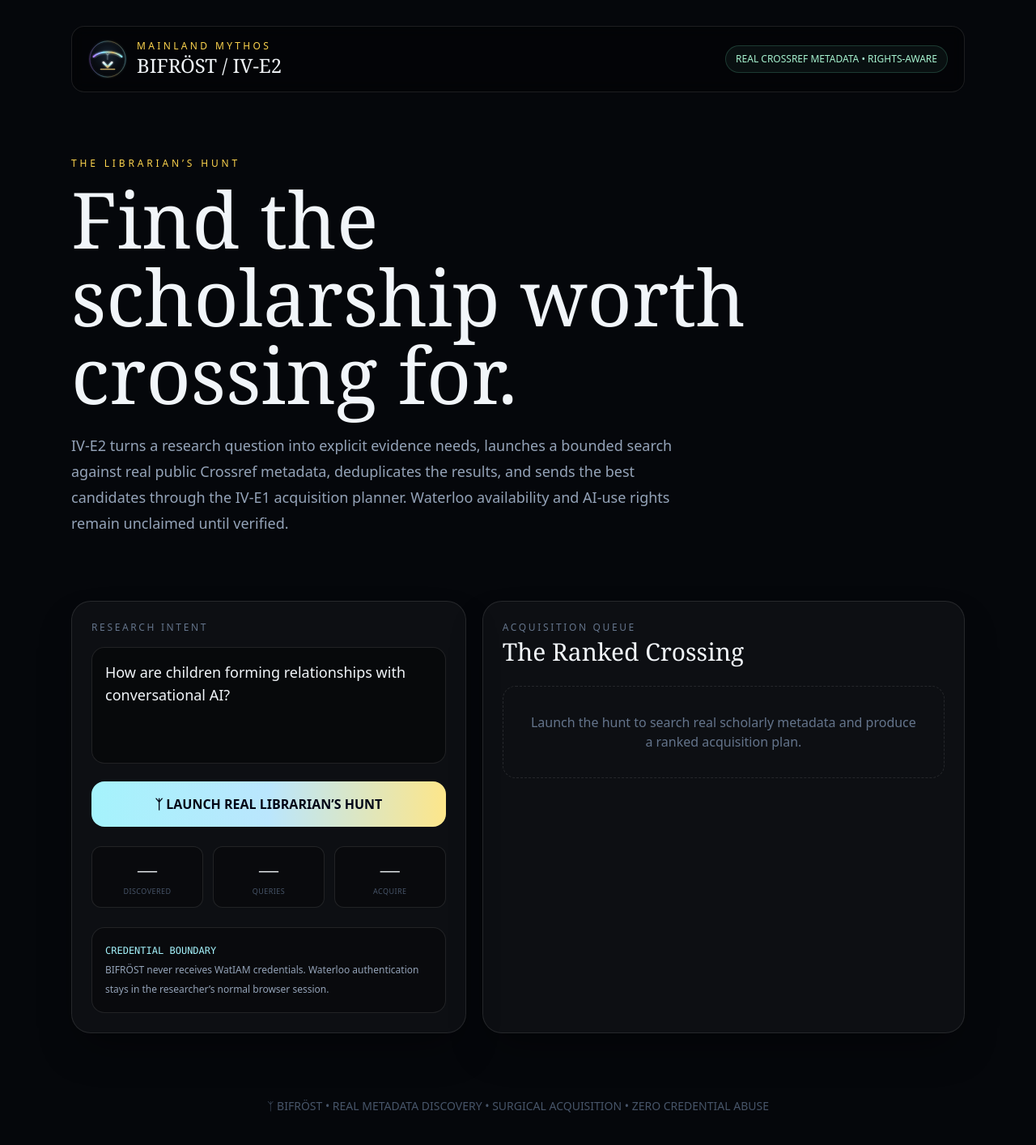
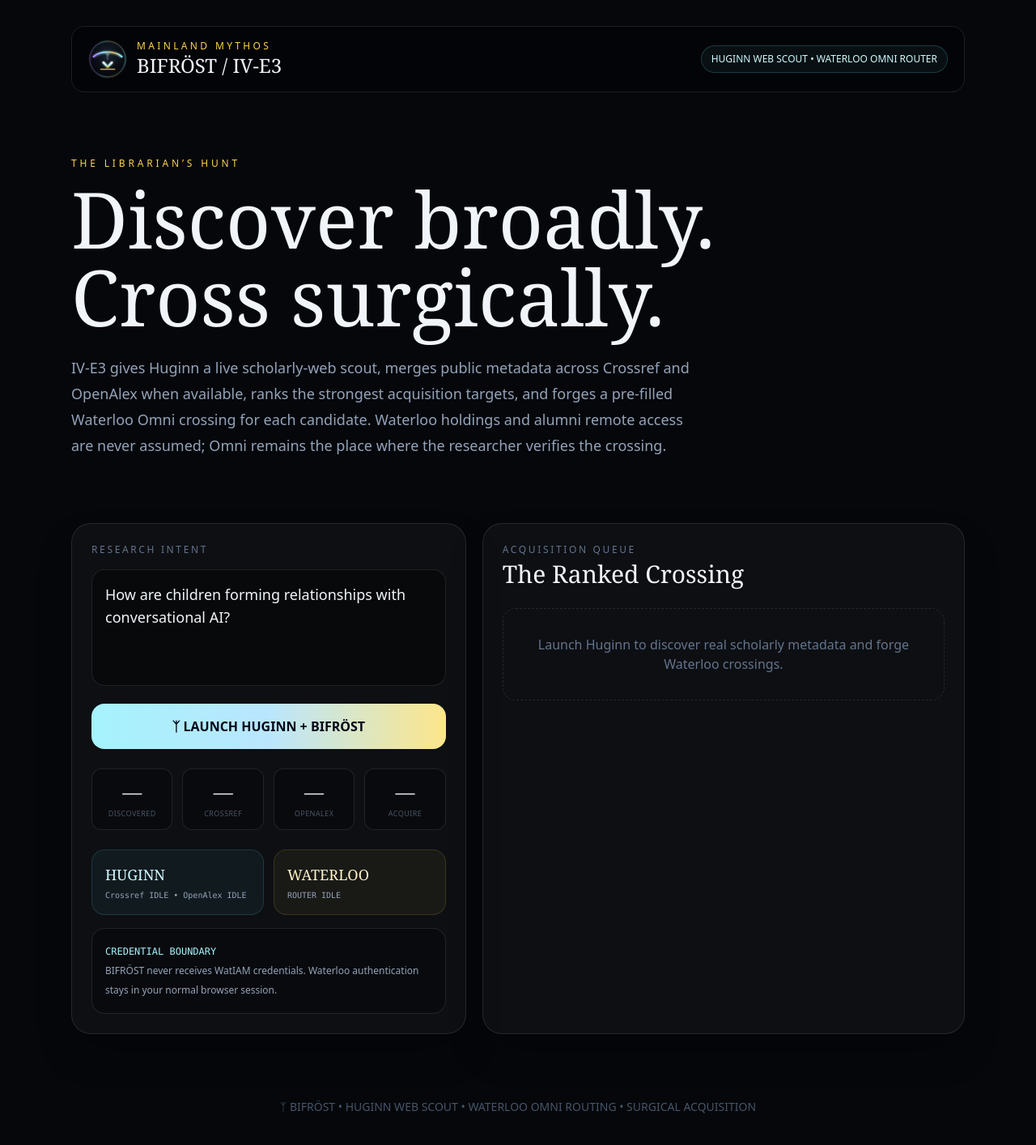
Before and after one commit to mainz81/dragons-nest, a Next.js app: page /bifrost in a window 1280 px wide. Shown: the top 1414 px of the page at 81% size. Built offline with nearby package versions, Linux system fonts and the light colour scheme.

Commit message:
BIFROST IV-E3 surface Huginn web scout and Waterloo Omni crossings

```diff
--- a/src/app/bifrost/BifrostClient.tsx
+++ b/src/app/bifrost/BifrostClient.tsx
@@ -13,11 +13,24 @@
   guard?: string;
   warnings?: string[];
   discovery?: {
-    source: string;
+    source: "HUGINN";
+    combinedCandidateCount: number;
+    crossref: {
+      status: "AVAILABLE" | "UNAVAILABLE";
       queryCount: number;
       successfulQueries: number;
       candidateCount: number;
-    warnings: string[];
+    };
+    openAlex: {
+      status: "AVAILABLE" | "UNAVAILABLE";
+      candidateCount: number;
+    };
+  };
+  waterloo?: {
+    routing: string;
+    holdingsVerification: string;
+    alumniRemoteScope: string;
+    credentialHandling: string;
   };
   gap?: {
     mimirContext: "AVAILABLE" | "UNAVAILABLE";
@@ -59,6 +72,20 @@
         waterlooAccessInfoUrl: string;
         researcherAction: string;
       };
+      waterloo: {
+        status: "OPEN_ACCESS_DIRECT" | "WATERLOO_CHECK_REQUIRED";
+        holdingsStatus: "OPEN_ACCESS" | "UNVERIFIED_IN_OMNI";
+        alumniRemoteScope: "SELECTED_ELECTRONIC_RESOURCES";
+        omniTitleSearchUrl: string;
+        omniDoiSearchUrl?: string;
+        catalogueUrl: string;
+        accessGatewayUrl: string;
+        alumniAccessInfoUrl: string;
+        usageGuidelinesUrl: string;
+        aiUsePolicyUrl: string;
+        researcherAction: string;
+        guard: string;
+      };
     }>;
   };
 };
@@ -78,7 +105,7 @@
         body: JSON.stringify({
           question,
           maxAcquire: 5,
-          rowsPerQuery: 7
+          rowsPerQuery: 8
         })
       });
       setData((await response.json()) as HuntResponse);
@@ -97,23 +124,23 @@
             <Image src="/bifrost-download.svg" alt="BIFROST sigil" width={48} height={48} className="h-12 w-12" priority />
             <div>
               <div className="text-xs tracking-[0.28em] text-amber-300">MAINLAND MYTHOS</div>
-              <div className="font-serif text-2xl">BIFRÖST / IV-E2</div>
+              <div className="font-serif text-2xl">BIFRÖST / IV-E3</div>
             </div>
           </div>
-          <div className="rounded-full border border-emerald-300/20 bg-emerald-300/5 px-3 py-2 text-xs text-emerald-200">
-            REAL CROSSREF METADATA • RIGHTS-AWARE
+          <div className="rounded-full border border-cyan-300/20 bg-cyan-300/5 px-3 py-2 text-xs text-cyan-100">
+            HUGINN WEB SCOUT • WATERLOO OMNI ROUTER
           </div>
         </header>
 
         <section className="py-20">
           <div className="text-xs tracking-[0.32em] text-amber-300">THE LIBRARIAN’S HUNT</div>
-          <h1 className="mt-3 max-w-4xl font-serif text-6xl leading-none md:text-8xl">
-            Find the scholarship worth crossing for.
+          <h1 className="mt-3 max-w-5xl font-serif text-6xl leading-none md:text-8xl">
+            Discover broadly. Cross surgically.
           </h1>
           <p className="mt-6 max-w-3xl text-lg leading-8 text-slate-400">
-            IV-E2 turns a research question into explicit evidence needs, launches a bounded search against real public Crossref metadata,
-            deduplicates the results, and sends the best candidates through the IV-E1 acquisition planner. Waterloo availability and AI-use
-            rights remain unclaimed until verified.
+            IV-E3 gives Huginn a live scholarly-web scout, merges public metadata across Crossref and OpenAlex when available,
+            ranks the strongest acquisition targets, and forges a pre-filled Waterloo Omni crossing for each candidate. Waterloo
+            holdings and alumni remote access are never assumed; Omni remains the place where the researcher verifies the crossing.
           </p>
         </section>
 
@@ -130,18 +157,32 @@
               disabled={loading || question.trim().length < 3}
               className="mt-4 w-full rounded-2xl bg-gradient-to-r from-cyan-200 via-sky-200 to-amber-200 px-5 py-4 font-bold text-slate-950 transition hover:brightness-110 disabled:opacity-50"
             >
-              {loading ? "SEARCHING THE SCHOLARLY REALM…" : "ᛉ LAUNCH REAL LIBRARIAN’S HUNT"}
+              {loading ? "HUGINN IS FLYING…" : "ᛉ LAUNCH HUGINN + BIFRÖST"}
             </button>
 
-            <div className="mt-6 grid grid-cols-3 gap-3 text-center">
-              <Metric label="DISCOVERED" value={data?.discovery?.candidateCount ?? "—"} />
-              <Metric label="QUERIES" value={data?.discovery?.successfulQueries ?? "—"} />
+            <div className="mt-6 grid grid-cols-2 gap-3 text-center md:grid-cols-4">
+              <Metric label="DISCOVERED" value={data?.discovery?.combinedCandidateCount ?? "—"} />
+              <Metric label="CROSSREF" value={data?.discovery?.crossref.candidateCount ?? "—"} />
+              <Metric label="OPENALEX" value={data?.discovery?.openAlex.candidateCount ?? "—"} />
               <Metric label="ACQUIRE" value={data?.plan?.acquisitionTarget ?? "—"} />
             </div>
 
-            <div className="mt-6 rounded-2xl border border-white/10 bg-black/30 p-4 text-xs leading-6 text-slate-400">
+            <div className="mt-6 grid gap-3 md:grid-cols-2">
+              <RealmStatus
+                name="HUGINN"
+                detail={`Crossref ${data?.discovery?.crossref.status ?? "IDLE"} • OpenAlex ${data?.discovery?.openAlex.status ?? "IDLE"}`}
+                tone="cyan"
+              />
+              <RealmStatus
+                name="WATERLOO"
+                detail={data?.waterloo ? "OMNI ROUTING ACTIVE • HOLDINGS VERIFY THERE" : "ROUTER IDLE"}
+                tone="amber"
+              />
+            </div>
+
+            <div className="mt-4 rounded-2xl border border-white/10 bg-black/30 p-4 text-xs leading-6 text-slate-400">
               <div className="font-mono text-cyan-200">CREDENTIAL BOUNDARY</div>
-              BIFRÖST never receives WatIAM credentials. Waterloo authentication stays in the researcher’s normal browser session.
+              BIFRÖST never receives WatIAM credentials. Waterloo authentication stays in your normal browser session.
             </div>
 
             {data?.gap && (
@@ -167,7 +208,7 @@
 
             {!data && (
               <div className="mt-6 rounded-2xl border border-dashed border-white/10 p-8 text-center text-slate-500">
-                Launch the hunt to search real scholarly metadata and produce a ranked acquisition plan.
+                Launch Huginn to discover real scholarly metadata and forge Waterloo crossings.
               </div>
             )}
 
@@ -184,10 +225,22 @@
                     <span className="font-mono text-xs text-amber-300">
                       {String(index + 1).padStart(2, "0")} / PRIORITY {item.priorityScore}
                     </span>
+                    <div className="flex flex-wrap gap-2">
                       <span className="rounded-full border border-white/10 px-2 py-1 text-[10px] text-slate-400">
                         {item.downstreamMode.replaceAll("_", " ")}
                       </span>
+                      <span
+                        className={`rounded-full border px-2 py-1 text-[10px] ${
+                          item.waterloo.holdingsStatus === "OPEN_ACCESS"
+                            ? "border-emerald-300/20 bg-emerald-300/5 text-emerald-200"
+                            : "border-amber-300/20 bg-amber-300/5 text-amber-200"
+                        }`}
+                      >
+                        {item.waterloo.holdingsStatus.replaceAll("_", " ")}
+                      </span>
                     </div>
+                  </div>
+
                   <h3 className="mt-3 font-serif text-xl">{item.title}</h3>
                   <div className="mt-2 text-sm text-slate-500">
                     {item.authors?.slice(0, 3).join(", ") || "Authors unavailable"} • {item.year ?? "Year unknown"}
@@ -204,6 +257,10 @@
                     <Score label="RIGHTS" value={item.scoreBreakdown.rightsPenalty} />
                   </div>
 
+                  <div className="mt-4 rounded-xl border border-amber-300/10 bg-amber-300/[0.03] p-3 text-[11px] leading-5 text-slate-500">
+                    <span className="font-mono text-amber-200">WATERLOO ROUTE</span> — {item.waterloo.researcherAction}
+                  </div>
+
                   <div className="mt-4 flex flex-wrap gap-2">
                     {item.route.doiResolverUrl && (
                       <a
@@ -215,15 +272,56 @@
                         OPEN DOI ↗
                       </a>
                     )}
+                    {item.accessStatus === "OPEN_ACCESS" && item.route.directUrl && (
                       <a
-                      href={item.route.waterlooCatalogueUrl}
+                        href={item.route.directUrl}
+                        target="_blank"
+                        rel="noreferrer"
+                        className="rounded-xl border border-emerald-300/20 bg-emerald-300/5 px-3 py-2 text-xs text-emerald-200 transition hover:bg-emerald-300/10"
+                      >
+                        OPEN PUBLIC SOURCE ↗
+                      </a>
+                    )}
+                    {item.waterloo.omniDoiSearchUrl && (
+                      <a
+                        href={item.waterloo.omniDoiSearchUrl}
+                        target="_blank"
+                        rel="noreferrer"
+                        className="rounded-xl border border-amber-300/30 bg-amber-300/10 px-3 py-2 text-xs font-semibold text-amber-100 transition hover:bg-amber-300/15"
+                      >
+                        CHECK DOI IN WATERLOO OMNI ↗
+                      </a>
+                    )}
+                    <a
+                      href={item.waterloo.omniTitleSearchUrl}
                       target="_blank"
                       rel="noreferrer"
                       className="rounded-xl border border-amber-300/20 bg-amber-300/5 px-3 py-2 text-xs text-amber-200 transition hover:bg-amber-300/10"
                     >
-                      SEARCH WATERLOO ↗
+                      SEARCH TITLE IN OMNI ↗
+                    </a>
+                    <a
+                      href={item.waterloo.accessGatewayUrl}
+                      target="_blank"
+                      rel="noreferrer"
+                      className="rounded-xl border border-violet-300/20 bg-violet-300/5 px-3 py-2 text-xs text-violet-200 transition hover:bg-violet-300/10"
+                    >
+                      WATERLOO ACCESS GATE ↗
                     </a>
                   </div>
+
+                  <details className="mt-4 text-xs text-slate-500">
+                    <summary className="cursor-pointer font-mono text-slate-400">RIGHTS + ROUTE GUARD</summary>
+                    <p className="mt-2 leading-5">{item.waterloo.guard}</p>
+                    <div className="mt-2 flex flex-wrap gap-3">
+                      <a className="text-violet-200 underline-offset-4 hover:underline" href={item.waterloo.aiUsePolicyUrl} target="_blank" rel="noreferrer">
+                        Waterloo AI-use policy ↗
+                      </a>
+                      <a className="text-violet-200 underline-offset-4 hover:underline" href={item.waterloo.usageGuidelinesUrl} target="_blank" rel="noreferrer">
+                        Electronic-resource guidelines ↗
+                      </a>
+                    </div>
+                  </details>
                 </article>
               ))}
             </div>
@@ -260,7 +358,7 @@
         ) : null}
 
         <footer className="py-20 text-center text-sm text-slate-600">
-          ᛉ BIFRÖST • REAL METADATA DISCOVERY • SURGICAL ACQUISITION • ZERO CREDENTIAL ABUSE
+          ᛉ BIFRÖST • HUGINN WEB SCOUT • WATERLOO OMNI ROUTING • SURGICAL ACQUISITION
         </footer>
       </div>
     </main>
@@ -284,3 +382,17 @@
     </div>
   );
 }
+
+function RealmStatus({ name, detail, tone }: { name: string; detail: string; tone: "cyan" | "amber" }) {
+  const classes =
+    tone === "cyan"
+      ? "border-cyan-300/15 bg-cyan-300/5 text-cyan-100"
+      : "border-amber-300/15 bg-amber-300/5 text-amber-100";
+
+  return (
+    <div className={`rounded-2xl border p-4 ${classes}`}>
+      <div className="font-serif text-lg">{name}</div>
+      <div className="mt-1 font-mono text-[10px] text-slate-400">{detail}</div>
+    </div>
+  );
+}
```
Lines whose indentation alone changed are shown as unchanged.
